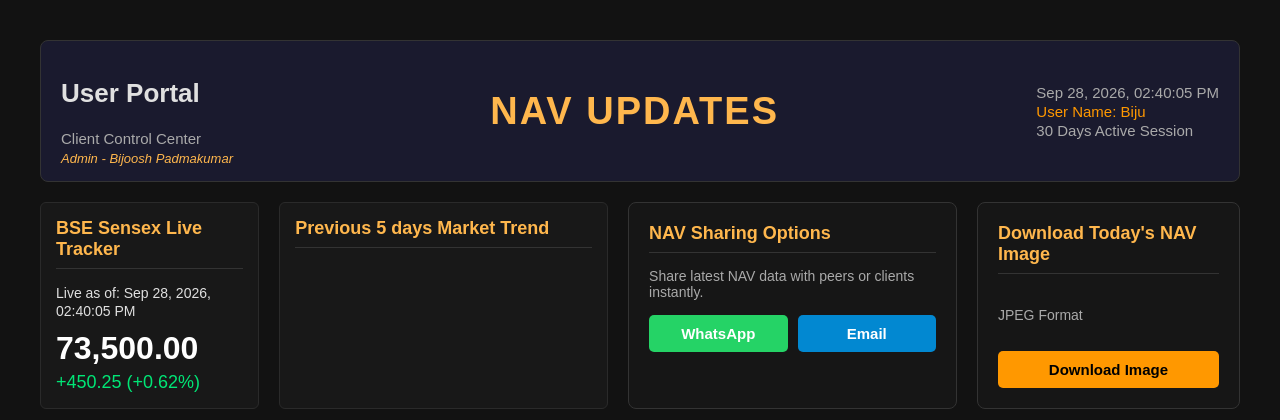
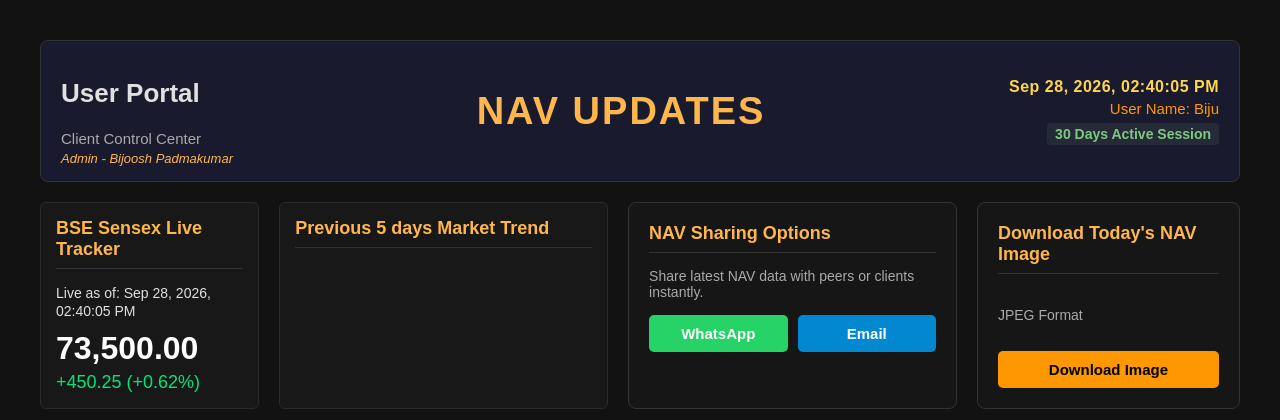
Before and after one commit to Bichu666/nav-dashboard, a Flask app: template templates/user_dashboard.html in a window 1280 px wide. Shown: the top 420 px of the page. Run offline with Flask 3, Linux system fonts and the light colour scheme; the template is opened without the code that fills it, so the values that code supplies are empty.

Commit message:
Enhance visibility and clarity of date time and session validity text

```diff
--- a/templates/user_dashboard.html
+++ b/templates/user_dashboard.html
@@ -10,12 +10,34 @@
         .main-header h2 { font-size: 26px !important; }
         .main-header h1 { font-size: 38px !important; }
         .control-center-text { font-size: 15px !important; }
-        .live-datetime, .admin-identity, .session-badge { font-size: 15px !important; }
         .panel h3 { font-size: 18px !important; margin-bottom: 15px; color: #ffb74d; border-bottom: 1px solid #333; padding-bottom: 8px; }
         .sensex-main-val { font-size: 32px !important; }
         .sensex-change-val { font-size: 18px !important; }
         .fund-table-full th, .fund-table-full td { font-size: 15px !important; padding: 12px 10px !important; }
         .section-title-bar { font-size: 18px !important; padding: 12px 16px !important; }
+
+        /* Enhanced Clarity & Color for Date/Time & Validity Info */
+        .live-datetime {
+            font-size: 16px !important;
+            font-weight: bold !important;
+            color: #ffd54f !important;
+            letter-spacing: 0.5px;
+            margin-bottom: 4px;
+        }
+        .admin-identity {
+            font-size: 15px !important;
+            color: #ff9800 !important;
+        }
+        .session-badge {
+            font-size: 14px !important;
+            font-weight: 600 !important;
+            color: #81c784 !important;
+            background: rgba(129, 199, 132, 0.1);
+            padding: 3px 8px;
+            border-radius: 4px;
+            display: inline-block;
+            margin-top: 4px;
+        }
 
         /* Custom Alert Classes for Red/Green thresholds */
         .nav-red-alert {
@@ -128,7 +150,7 @@
 <body>
     <div class="dashboard-container">
 
-        <!-- Header Banner Section with Admin Name Integration -->
+        <!-- Header Banner Section with Enhanced Date/Time & Validity -->
         <header class="main-header">
             <div class="header-left">
                 <h2>User Portal</h2>
@@ -138,9 +160,9 @@
             <div class="header-center-banner">
                 <h1>NAV UPDATES</h1>
             </div>
-            <div class="header-right">
+            <div class="header-right" style="text-align: right;">
                 <p class="live-datetime" id="live-clock">Loading Date & Time...</p>
-                <p class="admin-identity" style="color: #ff9800;">User Name: Biju</p>
+                <p class="admin-identity">User Name: Biju</p>
                 <p class="session-badge">30 Days Active Session</p>
             </div>
         </header>
```
